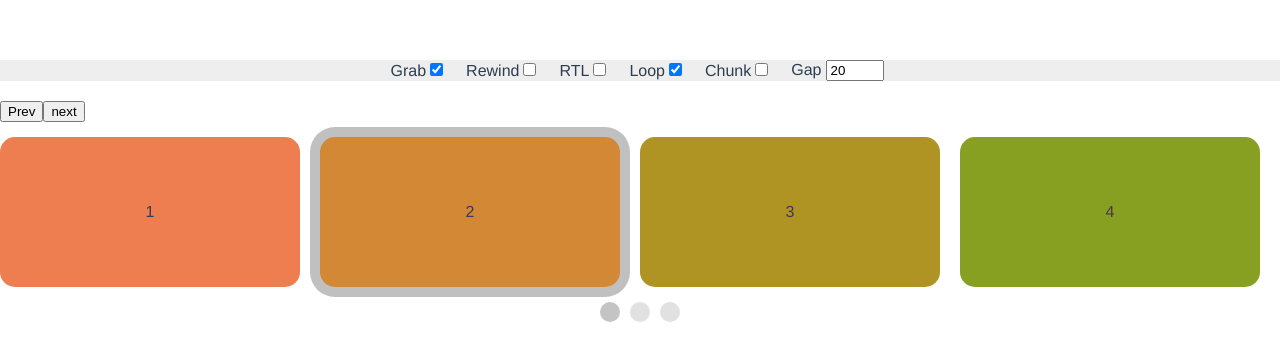
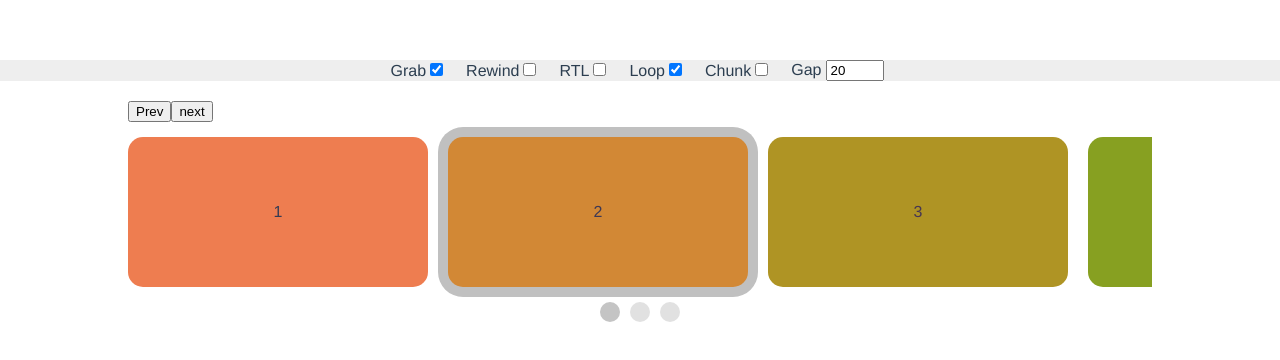
Before and after one commit to PouryaTak/vue-component-carousel, a Vue app: page / in a window 1280 px wide. Shown: the top 360 px of the page. Built offline with nearby package versions, Linux system fonts and the light colour scheme.

Commit message:
adj clientWidth with offsetWidth + add w100p to pv_caro

```diff
--- a/src/App.vue
+++ b/src/App.vue
@@ -3,7 +3,7 @@
     <div style="display: flex; margin-bottom: 20px; justify-content: center; background: #eee">
       <div style="margin: 0 10px">
         <label for="grab">Grab</label>
-        <input type="checkbox" name="grab" id="grab" @change="grab = !grab, refreshComponent()" :checked="grab" />
+        <input type="checkbox" name="grab" id="grab" @change=";(grab = !grab), refreshComponent()" :checked="grab" />
       </div>
       <div style="margin: 0 10px">
         <label for="rewind">Rewind</label>
@@ -30,12 +30,14 @@
         <input type="number" name="gap" id="gap" v-model.number="gap" style="width: 50px; margin: 0 5px" />
       </div>
     </div>
+    <div style="width:80%;margin:0 auto;">
       <button @click="$refs.pvcarousel.movePrv()">Prev</button>
       <button @click="$refs.pvcarousel.moveNxt()">next</button>
       <div style="height:600px;">
         <PvCarrousel ref="pvcarousel" :grab="grab" :rewind="rewind" :rtl="rtl" :loop="loop" :gap="gap" :chunk="chunk" :key="key" :vertical="vertical">
           <div class="pv_card" v-for="i in 10" :key="i" :style="`filter:hue-rotate(${i * 20}deg)`">{{ i }}</div>
         </PvCarrousel>
+      </div>
     </div>
   </div>
 </template>
@@ -47,7 +49,7 @@ export default {
   components: {
     PvCarrousel
   },
-  data () {
+  data() {
     return {
       grab: true,
       rewind: false,
@@ -60,12 +62,12 @@ export default {
     }
   },
   watch: {
-    loop (to, from) {
+    loop(to, from) {
       this.refreshComponent()
     }
   },
   methods: {
-    refreshComponent () {
+    refreshComponent() {
       ++this.key
     }
   }
--- a/src/components/PvCarrousel.vue
+++ b/src/components/PvCarrousel.vue
@@ -97,7 +97,7 @@ export default {
   mounted () {
     this.transformation_value = this.offset
     if (process.browser) {
-      this.width_of_card = document.querySelector(`#${this.containerId} .pv_card`).clientWidth
+      this.width_of_card = document.querySelector(`#${this.containerId} .pv_card`).offsetWidth //changed from clientWidth to offsetWidth to include boarders
       this.cards_container = this.$refs.pv_container
       this.width_of_cards_container = this.cards_container.clientWidth
       this.width_of_viewport_container = this.$refs.pv_caro.clientWidth
@@ -387,6 +387,7 @@ export default {
 .pv_caro {
   /* overflow: scroll; */
   overflow: hidden;
+   width: 100%;
 }
 .pv_caro_vertical {
   height: 100%;
```
Lines whose indentation alone changed are shown as unchanged.
